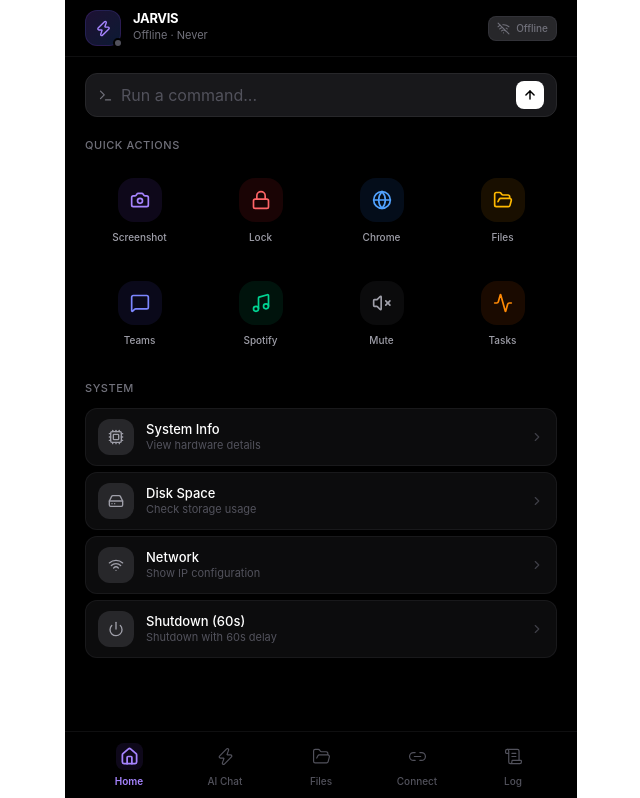
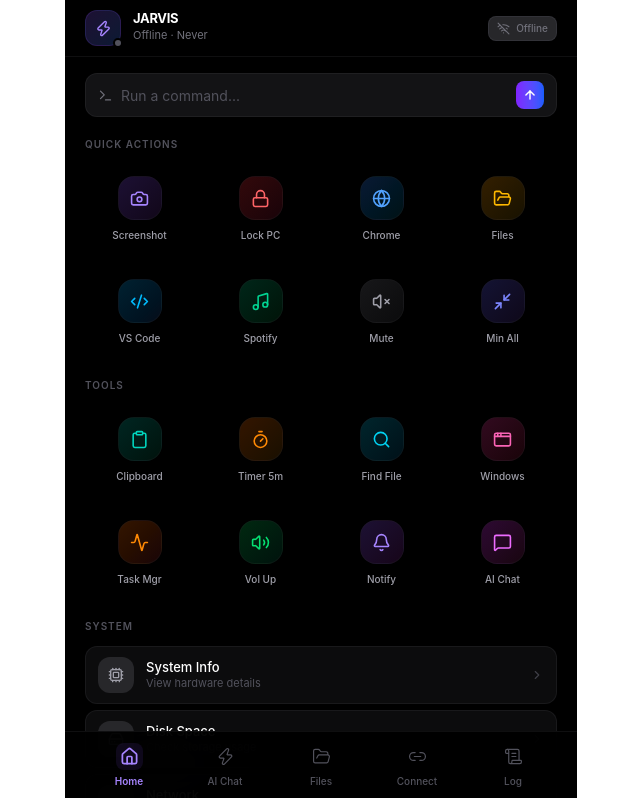
Before and after one commit to ajjjugoswami/test-ai-agents, a React (Vite) app: page / in a window 1280 px wide. Shown: the top 798 px of the page, without its empty margins (319-959 px from the left). Built offline with nearby package versions, Linux system fonts and the light colour scheme; no server answers; the HTML template or start-up script is replaced by a standard one.

Commit message:
feat: add launch scripts and update index.html for JARVIS AI Agent

```diff
--- a/index.html
+++ b/index.html
@@ -3,7 +3,11 @@
   <head>
     <meta charset="UTF-8" />
     <meta name="viewport" content="width=device-width, initial-scale=1.0, maximum-scale=1.0, user-scalable=no" />
-    <title>PC Control</title>
+    <meta name="theme-color" content="#000000" />
+    <meta name="apple-mobile-web-app-capable" content="yes" />
+    <meta name="apple-mobile-web-app-status-bar-style" content="black-translucent" />
+    <link rel="manifest" href="/manifest.json" />
+    <title>YEAGER</title>
   </head>
   <body>
     <div id="root"></div>
--- a/src/components/HomeTab.jsx
+++ b/src/components/HomeTab.jsx
@@ -1,7 +1,8 @@
 import { useState } from 'react';
 import {
   Camera, Lock, Globe, FolderOpen, MessageSquare, Music, VolumeX,
-  Activity, Terminal, ArrowUp, ChevronRight, Cpu, HardDrive, Wifi, Power, ChevronDown
+  Activity, Terminal, ArrowUp, ChevronRight, Cpu, HardDrive, Wifi, Power, ChevronDown,
+  Minimize2, Clipboard, Bell, Timer, Search, AppWindow, Code2, Volume2
 } from 'lucide-react';
 
 function tryParse(str) {
@@ -13,36 +14,36 @@
   return (
     <div className="px-5 py-4 space-y-5">
       {/* Command bar */}
-      <form onSubmit={handleSubmit} className="flex items-center gap-2 bg-zinc-900 border border-zinc-800 rounded-xl px-3 h-11">
+      <form onSubmit={handleSubmit} className="flex items-center gap-2 bg-zinc-900/80 border border-zinc-800/60 rounded-xl px-3 h-11 focus-within:border-violet-500/30 transition-all">
         <Terminal size={15} className="text-zinc-500 shrink-0" />
         <input
           value={cmd}
           onChange={e => setCmd(e.target.value)}
           placeholder="Run a command..."
-          className="flex-1 bg-transparent text-[16px] outline-none placeholder:text-zinc-600"
+          className="flex-1 bg-transparent text-[14px] outline-none placeholder:text-zinc-600"
         />
-        <button type="submit" className="shrink-0 w-7 h-7 flex items-center justify-center rounded-lg bg-white text-black hover:bg-zinc-200 active:scale-90 transition-all">
+        <button type="submit" className="shrink-0 w-7 h-7 flex items-center justify-center rounded-lg bg-gradient-to-r from-violet-600 to-blue-600 text-white hover:from-violet-500 hover:to-blue-500 active:scale-90 transition-all">
           <ArrowUp size={14} strokeWidth={2.5} />
         </button>
       </form>
 
       {/* Quick actions */}
       <section>
-        <p className="text-[11px] font-medium text-zinc-500 uppercase tracking-wider mb-3">Quick Actions</p>
+        <p className="text-[10px] font-semibold text-zinc-600 uppercase tracking-widest mb-3">Quick Actions</p>
         <div className="grid grid-cols-4 gap-3">
           {[
-            { icon: Camera, label: 'Screenshot', bg: 'bg-violet-500/10', iconColor: 'text-violet-400', action: () => send('screenshot') },
-            { icon: Lock, label: 'Lock', bg: 'bg-red-500/10', iconColor: 'text-red-400', action: () => send('lock') },
-            { icon: Globe, label: 'Chrome', bg: 'bg-blue-500/10', iconColor: 'text-blue-400', action: () => send('open_app', 'chrome') },
-            { icon: FolderOpen, label: 'Files', bg: 'bg-amber-500/10', iconColor: 'text-amber-400', action: () => setActiveTab('files') },
-            { icon: MessageSquare, label: 'Teams', bg: 'bg-indigo-500/10', iconColor: 'text-indigo-400', action: () => send('open_app', 'teams') },
-            { icon: Music, label: 'Spotify', bg: 'bg-emerald-500/10', iconColor: 'text-emerald-400', action: () => send('open_app', 'spotify') },
-            { icon: VolumeX, label: 'Mute', bg: 'bg-zinc-500/10', iconColor: 'text-zinc-400', action: () => send('shell', 'powershell -c "(New-Object -ComObject WScript.Shell).SendKeys([char]173)"') },
-            { icon: Activity, label: 'Tasks', bg: 'bg-orange-500/10', iconColor: 'text-orange-400', action: () => send('shell', 'start taskmgr') },
+            { icon: Camera, label: 'Screenshot', bg: 'bg-gradient-to-br from-violet-500/20 to-purple-500/10', iconColor: 'text-violet-400', action: () => send('screenshot') },
+            { icon: Lock, label: 'Lock PC', bg: 'bg-gradient-to-br from-red-500/20 to-rose-500/10', iconColor: 'text-red-400', action: () => send('lock') },
+            { icon: Globe, label: 'Chrome', bg: 'bg-gradient-to-br from-blue-500/20 to-cyan-500/10', iconColor: 'text-blue-400', action: () => send('open_app', 'chrome') },
+            { icon: FolderOpen, label: 'Files', bg: 'bg-gradient-to-br from-amber-500/20 to-yellow-500/10', iconColor: 'text-amber-400', action: () => setActiveTab('files') },
+            { icon: Code2, label: 'VS Code', bg: 'bg-gradient-to-br from-sky-500/20 to-blue-500/10', iconColor: 'text-sky-400', action: () => send('open_app', 'vscode') },
+            { icon: Music, label: 'Spotify', bg: 'bg-gradient-to-br from-emerald-500/20 to-green-500/10', iconColor: 'text-emerald-400', action: () => send('open_app', 'spotify') },
+            { icon: VolumeX, label: 'Mute', bg: 'bg-gradient-to-br from-zinc-500/20 to-zinc-500/10', iconColor: 'text-zinc-400', action: () => send('shell', 'powershell -c "(New-Object -ComObject WScript.Shell).SendKeys([char]173)"') },
+            { icon: Minimize2, label: 'Min All', bg: 'bg-gradient-to-br from-indigo-500/20 to-violet-500/10', iconColor: 'text-indigo-400', action: () => send('shell', 'powershell -c "(New-Object -ComObject Shell.Application).MinimizeAll()"') },
           ].map((item, i) => (
             <button key={i} onClick={item.action} className="flex flex-col items-center gap-2 py-3 rounded-xl active:scale-95 transition-transform">
-              <div className={`w-11 h-11 rounded-2xl ${item.bg} flex items-center justify-center`}>
-                <item.icon size={20} className={item.iconColor} />
+              <div className={`w-11 h-11 rounded-2xl ${item.bg} flex items-center justify-center border border-zinc-800/30`}>
+                <item.icon size={19} className={item.iconColor} />
               </div>
               <span className="text-[10px] font-medium text-zinc-400">{item.label}</span>
             </button>
@@ -50,9 +51,33 @@
         </div>
       </section>
 
-      {/* System shortcuts */}
+      {/* Tools */}
       <section>
-        <p className="text-[11px] font-medium text-zinc-500 uppercase tracking-wider mb-3">System</p>
+        <p className="text-[10px] font-semibold text-zinc-600 uppercase tracking-widest mb-3">Tools</p>
+        <div className="grid grid-cols-4 gap-3">
+          {[
+            { icon: Clipboard, label: 'Clipboard', bg: 'bg-gradient-to-br from-teal-500/20 to-emerald-500/10', iconColor: 'text-teal-400', action: () => send('shell', 'powershell -c "Get-Clipboard"') },
+            { icon: Timer, label: 'Timer 5m', bg: 'bg-gradient-to-br from-orange-500/20 to-amber-500/10', iconColor: 'text-orange-400', action: () => send('ai', 'Set a timer for 5 minutes') },
+            { icon: Search, label: 'Find File', bg: 'bg-gradient-to-br from-cyan-500/20 to-sky-500/10', iconColor: 'text-cyan-400', action: () => { setCmd('Find file: '); setActiveTab('ai'); } },
+            { icon: AppWindow, label: 'Windows', bg: 'bg-gradient-to-br from-pink-500/20 to-rose-500/10', iconColor: 'text-pink-400', action: () => send('ai', 'Show me all open windows') },
+            { icon: Activity, label: 'Task Mgr', bg: 'bg-gradient-to-br from-orange-500/20 to-red-500/10', iconColor: 'text-orange-400', action: () => send('shell', 'start taskmgr') },
+            { icon: Volume2, label: 'Vol Up', bg: 'bg-gradient-to-br from-green-500/20 to-emerald-500/10', iconColor: 'text-green-400', action: () => send('shell', 'powershell -c "(New-Object -ComObject WScript.Shell).SendKeys([char]175)"') },
+            { icon: Bell, label: 'Notify', bg: 'bg-gradient-to-br from-violet-500/20 to-fuchsia-500/10', iconColor: 'text-violet-400', action: () => send('ai', 'Send me a desktop notification saying hello') },
+            { icon: MessageSquare, label: 'AI Chat', bg: 'bg-gradient-to-br from-fuchsia-500/20 to-pink-500/10', iconColor: 'text-fuchsia-400', action: () => setActiveTab('ai') },
+          ].map((item, i) => (
+            <button key={i} onClick={item.action} className="flex flex-col items-center gap-2 py-3 rounded-xl active:scale-95 transition-transform">
+              <div className={`w-11 h-11 rounded-2xl ${item.bg} flex items-center justify-center border border-zinc-800/30`}>
+                <item.icon size={19} className={item.iconColor} />
+              </div>
+              <span className="text-[10px] font-medium text-zinc-400">{item.label}</span>
+            </button>
+          ))}
+        </div>
+      </section>
+
+      {/* System */}
+      <section>
+        <p className="text-[10px] font-semibold text-zinc-600 uppercase tracking-widest mb-3">System</p>
         <div className="space-y-1.5">
           {[
             { icon: Cpu, label: 'System Info', desc: 'View hardware details', action: () => send('shell', 'systeminfo | findstr /C:"OS Name" /C:"Total Physical Memory" /C:"System Model"') },
```
Also changed, not shown: public/manifest.json (added), 2 other files (tests, documents, lock files or other folders).
